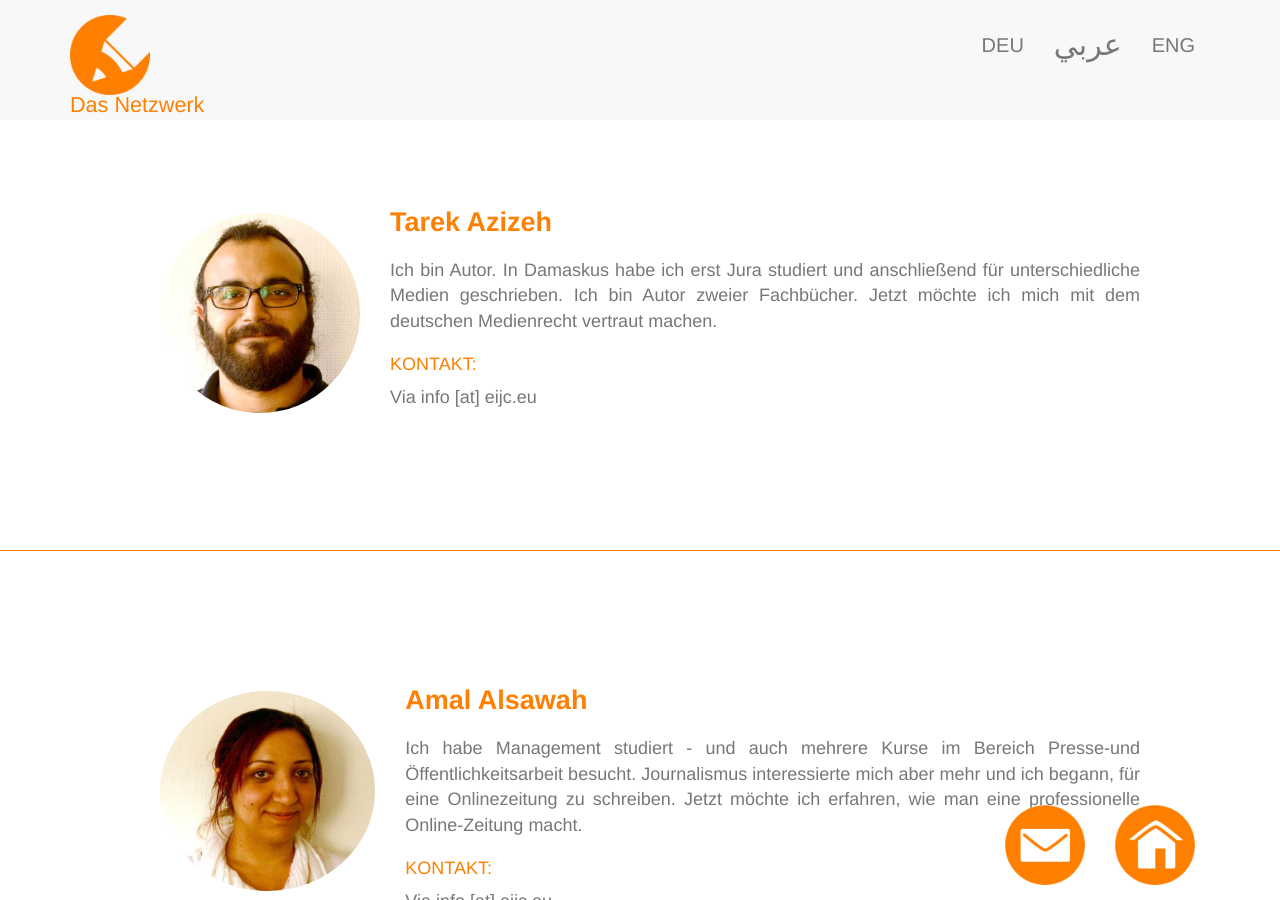
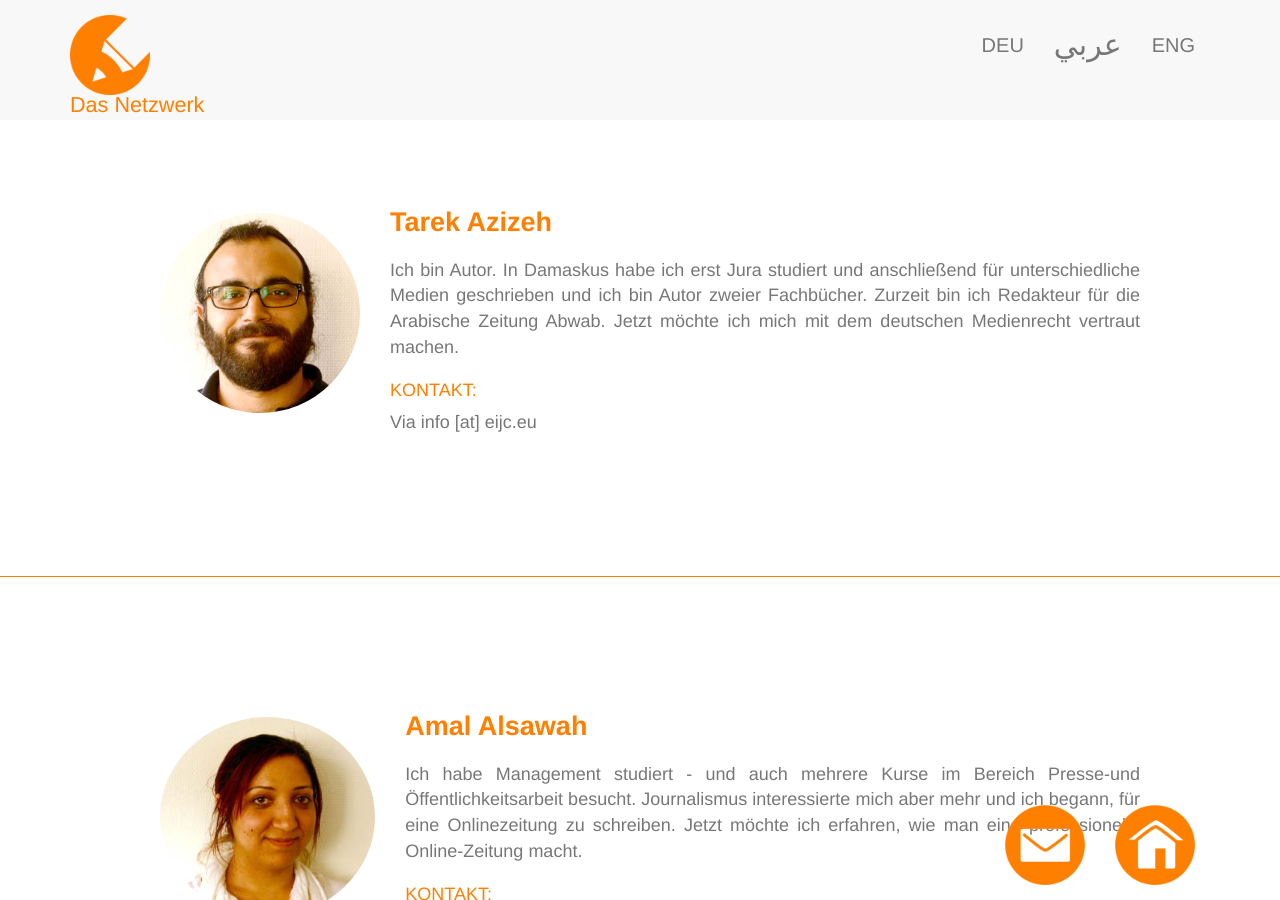
Before and after one commit to EIJC/TIJ, a Jekyll site: the page built from de/netzwerk.html, in a window 1280 px wide and 900 px high, scrolled down 531 px. Built offline with Jekyll 4.4.1, drawn with Linux system fonts in a browser that asks for light colours; nearby versions of some CDN libraries.

Commit message:
Update netzwerk.html

```diff
--- a/de/netzwerk.html
+++ b/de/netzwerk.html
@@ -19,8 +19,7 @@ language: de
 
 <h3>Tarek Azizeh</h3>
 
-<p class="text-justify">Ich bin Autor. In Damaskus habe ich erst Jura studiert und anschlie&szlig;end f&uuml;r unterschiedliche Medien geschrieben. Ich bin Autor zweier Fachb&uuml;cher. Jetzt m&ouml;chte ich mich mit dem deutschen Medienrecht vertraut machen.</p>
-
+	<p class="text-justify">Ich bin Autor. In Damaskus habe ich erst Jura studiert und anschlie&szlig;end f&uuml;r unterschiedliche Medien geschrieben und ich bin Autor zweier Fachb&uuml;cher. Zurzeit bin ich Redakteur für die Arabische Zeitung Abwab. Jetzt m&ouml;chte ich mich mit dem deutschen Medienrecht vertraut machen.</p>
 <h2>Kontakt:</h2>
 
 <p>Via info [at] eijc.eu</p>
```
